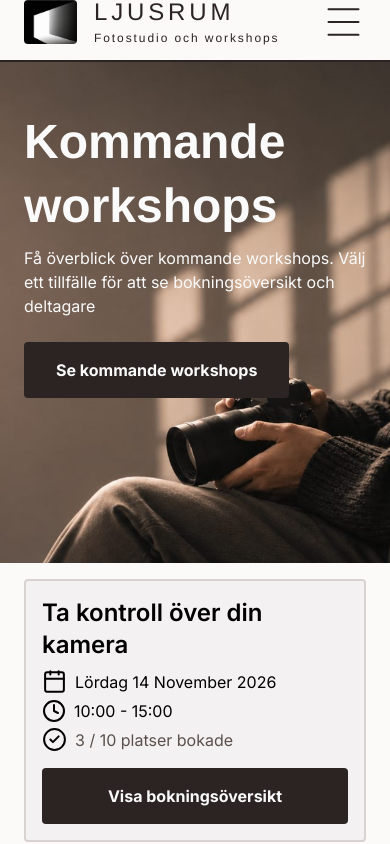
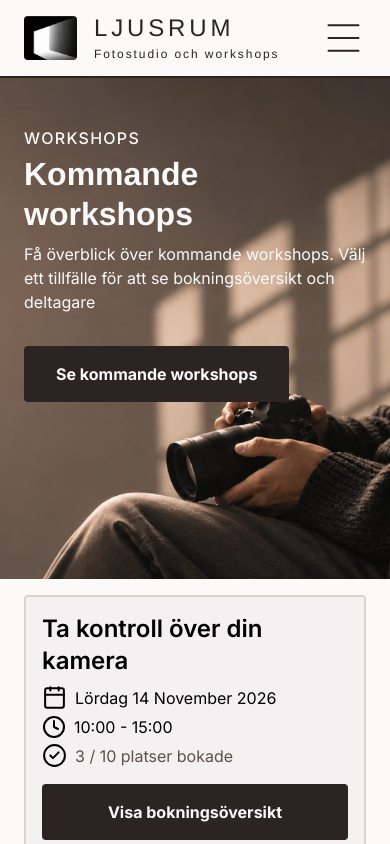
Before and after one commit to jennifernkarlsson/jennifers-fotokurs, a React (Vite) app: page /admin in a window 390 px wide. Shown: the top 844 px of the page. Built offline with nearby package versions, Linux system fonts and the light colour scheme.

Commit message:
Admin mobil (Figma UP12) under 768 px: sidrubriker, hero-rubrik, statistikrutor, avstånd
Co-Authored-By: Claude Opus 5.5 <noreply@anthropic.com>
Claude-Session: https://claude.ai/code/session_01KovHTKFrcuu74FJVpFBUCD

```diff
--- a/src/components/ljusrum/ljusrum.css
+++ b/src/components/ljusrum/ljusrum.css
@@ -384,9 +384,11 @@ html:has(.ljusrum) { background-color: #fbfaf9; }
 
 /* ---------- Mobil (Figma: 402 px) ---------- */
 
-@media (max-width: 680px) {
-  .admin-page { gap: 16px; padding-top: 0; }
-  .admin-page--detail { gap: 24px; }
+@media (max-width: 767.98px) {   /* Mobil och små surfplattor (Figma UP12) */
+  /* Luft under iPhonens statusfält och 16 px ovanför menyn */
+  .admin-page { gap: 16px; padding-top: calc(env(safe-area-inset-top, 0px) + 16px); }
+  .admin-page:not(.admin-page--home),
+  .admin-page--detail { gap: 16px; }
   .admin-top { gap: 0; }
 
   .admin-header { padding: 0 0 16px; }
@@ -416,6 +418,10 @@ html:has(.ljusrum) { background-color: #fbfaf9; }
   .admin-nav a { padding: 12px 24px; border-top: 1px solid var(--ljus-secondary); }
 
   .admin-back { display: none; }
+  /* Sidrubrik (Bokningsöversikt, Bokningsdetaljer): 24 px under menyn */
+  .admin-title { gap: 4px; margin-top: 8px; padding: 0 24px; }
+  .admin-title .admin-eyebrow { font-size: 16px; line-height: 24px; letter-spacing: 1.28px; color: var(--ljus-primary); }
+  .admin-title .admin-h1 { font-size: 32px; line-height: 40px; color: var(--ljus-primary); }
   .admin-title--mobile-hidden {
     position: absolute; width: 1px; height: 1px; overflow: hidden;
     clip: rect(0 0 0 0); white-space: nowrap;
@@ -427,14 +433,14 @@ html:has(.ljusrum) { background-color: #fbfaf9; }
     background-color: var(--ljus-extra);
     background-image: url('/images/hero-mobile.jpg');
   }
-  .admin-hero__text { width: 100%; padding: 32px 24px 65px; gap: 8px; }
-  .admin-hero__eyebrow { display: none; }
+  .admin-hero__text { width: 100%; padding: 48px 24px 65px; gap: 8px; }
+  .admin-hero__eyebrow { margin-bottom: -4px; font-size: 16px; line-height: 24px; letter-spacing: 1.28px; color: var(--ljus-white); }
   .admin-hero__break,
   .admin-hero__foto { display: none; }
   .admin-hero__title,
   .admin-hero__lead { width: 100%; max-width: 400px; color: var(--ljus-white); }
-  .admin-hero__title { padding-top: 16px; }
-  .admin-hero__lead { font-size: 16px; line-height: 24px; padding-bottom: 16px; }
+  .admin-hero__title { font-size: 32px; line-height: 40px; }
+  .admin-hero__lead { font-size: 16px; line-height: 24px; padding-bottom: 24px; }
   .admin-hero__cta { display: inline-flex; align-self: flex-start; padding: 16px 32px; }
 
   /* Workshopkort */
@@ -470,6 +476,7 @@ html:has(.ljusrum) { background-color: #fbfaf9; }
   }
   .stat__icon,
   .stat__divider { display: none; }
+  .stat__label { margin-top: 0; }
 
   .participants-table .col-count,
   .participants-table .col-email { display: none; }
@@ -480,7 +487,7 @@ html:has(.ljusrum) { background-color: #fbfaf9; }
   .only-wide { display: none; }
   .only-narrow { display: inline; }
 
-  .admin-mobile-actions { display: flex; flex-direction: column; gap: 8px; width: 100%; padding: 0 24px; margin-top: 96px; }
+  .admin-mobile-actions { display: flex; flex-direction: column; gap: 8px; width: 100%; padding: 0 24px; margin-top: 16px; }
   .admin-mobile-actions--stack { padding: 0 32px; margin-top: 16px; }
 
   /* Detaljer */
--- a/src/routes/admin.bokning.$bookingId.jsx
+++ b/src/routes/admin.bokning.$bookingId.jsx
@@ -42,7 +42,7 @@ function BookingDetails() {
         <BackLink {...overview}>Tillbaka till bokningsöversikt</BackLink>
       </div>
 
-      <PageTitle eyebrow="WORKSHOPS" title="Bokningsdetaljer" hideOnMobile />
+      <PageTitle eyebrow="WORKSHOPS" title="Bokningsdetaljer" />
 
       <section className="admin-container" aria-labelledby="booking-title">
         <div className="detail-card">
--- a/src/routes/admin.workshop.$workshopId.jsx
+++ b/src/routes/admin.workshop.$workshopId.jsx
@@ -35,7 +35,7 @@ function BookingOverview() {
         <BackLink to="/admin">Ändra vald workshop</BackLink>
       </div>
 
-      <PageTitle eyebrow="WORKSHOPS" title="Bokningsöversikt" hideOnMobile />
+      <PageTitle eyebrow="WORKSHOPS" title="Bokningsöversikt" />
 
       <section className="admin-container" aria-labelledby="workshop-title">
         <div className="summary">
@@ -44,7 +44,10 @@ function BookingOverview() {
             <ul className="info-list info-list--large">
               <li>
                 <img src="/icons/calendar.svg" alt="" width="30" height="30" />
-                <span>{workshop.dayLabel.replace(/ \d{4}$/, "")}</span>
+                <span>
+                  {workshop.dayLabel.replace(/ \d{4}$/, "")}
+                  <span className="only-narrow">{workshop.dayLabel.match(/ \d{4}$/)?.[0]}</span>
+                </span>
               </li>
               <li>
                 <img src="/icons/clock.svg" alt="" width="30" height="30" />
```
